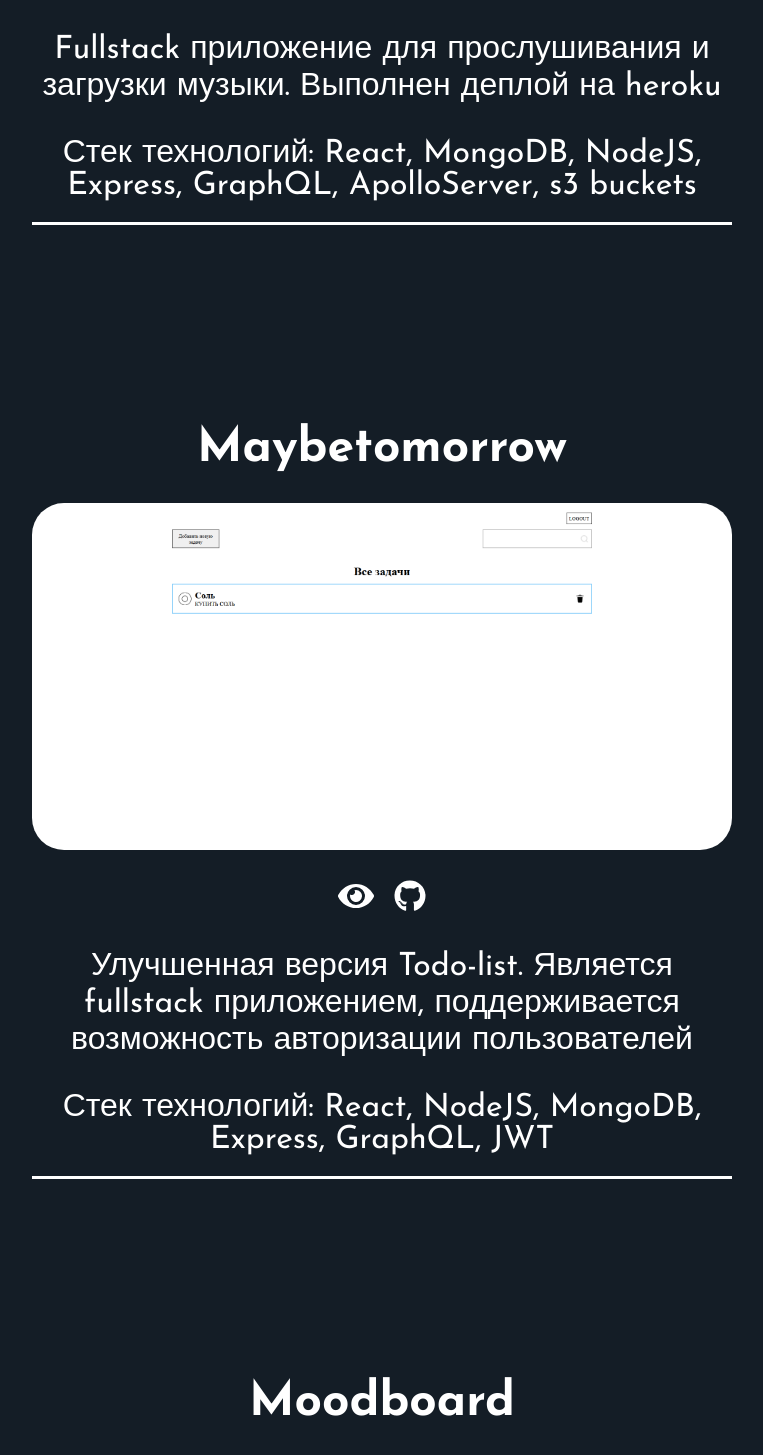
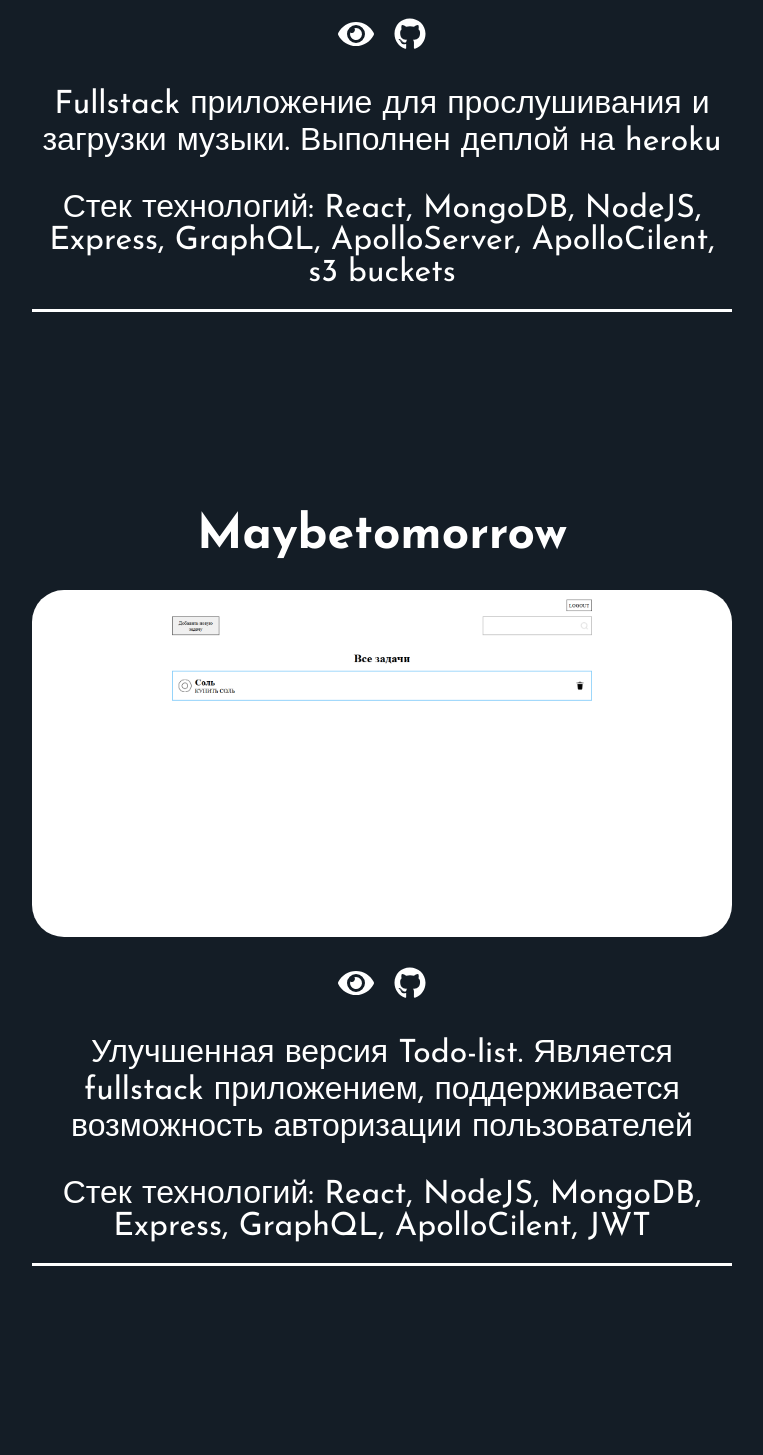
Before and after one commit to rainbowfieldholograph/about, a React (Create React App) app: page / in a window 1280 px wide. Shown: the part 2247-3702 px from the top of the page, without its empty margins (258-1021 px from the left). Built offline with nearby package versions, Linux system fonts and the light colour scheme.

Commit message:
deleted 1 work and added 1 skill

```diff
--- a/src/App.js
+++ b/src/App.js
@@ -5,8 +5,7 @@ import Skills from './components/skills/Skills'
 import MyWorks from './components/myWorks/MyWorks'
 import Footer from './components/footer/Footer'
 
-const App = () => {
-  return (
+const App = () => (
   <div className="container">
     <Welcome />
     <Skills />
@@ -14,6 +13,5 @@ const App = () => {
     <Footer />
   </div>
 )
-}
 
 export default App
--- a/src/components/myWorks/MyWorks.jsx
+++ b/src/components/myWorks/MyWorks.jsx
@@ -6,7 +6,6 @@ import eyesClosedImg from '../../img/eyesclosed.png'
 import maybetomorrowImg from '../../img/maybetomorrow.png'
 import moodboardImg from '../../img/moodboard.png'
 import reactsneakersImg from '../../img/react-sneakers.png'
-import lainMatrixRain from '../../img/lain-matrix-rain.png'
 import waterTransportation from '../../img/water-transportation.png'
 
 const worksData = [
@@ -14,7 +13,7 @@ const worksData = [
     image: eyesClosedImg,
     title: 'Eyes-closed',
     descr: 'Fullstack приложение для прослушивания и загрузки музыки. Выполнен деплой на heroku',
-    stack: 'React, MongoDB, NodeJS, Express, GraphQL, ApolloServer, s3 buckets',
+    stack: 'React, MongoDB, NodeJS, Express, GraphQL, ApolloServer, ApolloCilent, s3 buckets',
     project: 'https://eyes-closed.herokuapp.com/',
     github: 'https://github.com/rainbowfieldholograph/music-playlist-fullstack',
   },
@@ -23,7 +22,7 @@ const worksData = [
     title: 'Maybetomorrow',
     descr:
       'Улучшенная версия Todo-list. Является fullstack приложением, поддерживается возможность авторизации пользователей',
-    stack: 'React, NodeJS, MongoDB, Express, GraphQL, JWT',
+    stack: 'React, NodeJS, MongoDB, Express, GraphQL, ApolloCilent, JWT',
     project: 'https://maybetomorrow.herokuapp.com/',
     github: 'https://github.com/rainbowfieldholograph/todo-client-server',
   },
@@ -45,15 +44,6 @@ const worksData = [
     github: 'https://github.com/rainbowfieldholograph/react-sneakers',
   },
   {
-    image: lainMatrixRain,
-    title: 'Lain Matrix Rain',
-    descr:
-      'Матричный дождь с использованием ванильного javaScript без фреймворков. Немного копипаста, немного своего x)',
-    stack: 'Vanilla javaScript',
-    project: 'https://rainbowfieldholograph.github.io/lain-matrix-rain/',
-    github: 'https://github.com/rainbowfieldholograph/lain-matrix-rain',
-  },
-  {
     image: waterTransportation,
     title: 'Water Transportation',
     descr:
@@ -63,14 +53,12 @@ const worksData = [
   },
 ]
 
-const MyWorks = () => {
-  return (
+const MyWorks = () => (
   <section className={styles.wrapper}>
     <div className={styles.container}>
       <h1 className={styles.title}>My works example</h1>
       <ul className={styles.myWorks}>
-          {worksData.map((item, index) => {
-            return (
+        {worksData.map((item, index) => (
           <Work
             key={index}
             image={item.image}
@@ -80,12 +68,10 @@ const MyWorks = () => {
             project={item.project}
             github={item.github}
           />
-            )
-          })}
+        ))}
       </ul>
     </div>
   </section>
 )
-}
 
 export default MyWorks
--- a/src/components/skills/Skills.jsx
+++ b/src/components/skills/Skills.jsx
@@ -11,6 +11,7 @@ import {
 import SkillsItem from '../skillsItems/SkillsItem'
 import mongoImg from '../../img/mongo.png'
 import graphqlImg from '../../img/graphql.png'
+import apolloImg from '../../img/apollo.png'
 
 const skillsData = [
   { title: 'HTML', icon: faHtml5 },
@@ -20,6 +21,7 @@ const skillsData = [
   { title: 'NodeJS', icon: faNode },
   { title: 'MongoDB', icon: mongoImg, fontawesome: false },
   { title: 'GraphQL', icon: graphqlImg, fontawesome: false, size: 40 },
+  { title: 'Apollo Client', icon: apolloImg, fontawesome: false, size: 40 },
   { title: 'S3 Buckets', icon: faAws },
 ]
 
```
Also changed, not shown: src/img/apollo.png (added). Lines whose indentation alone changed are shown as unchanged.
